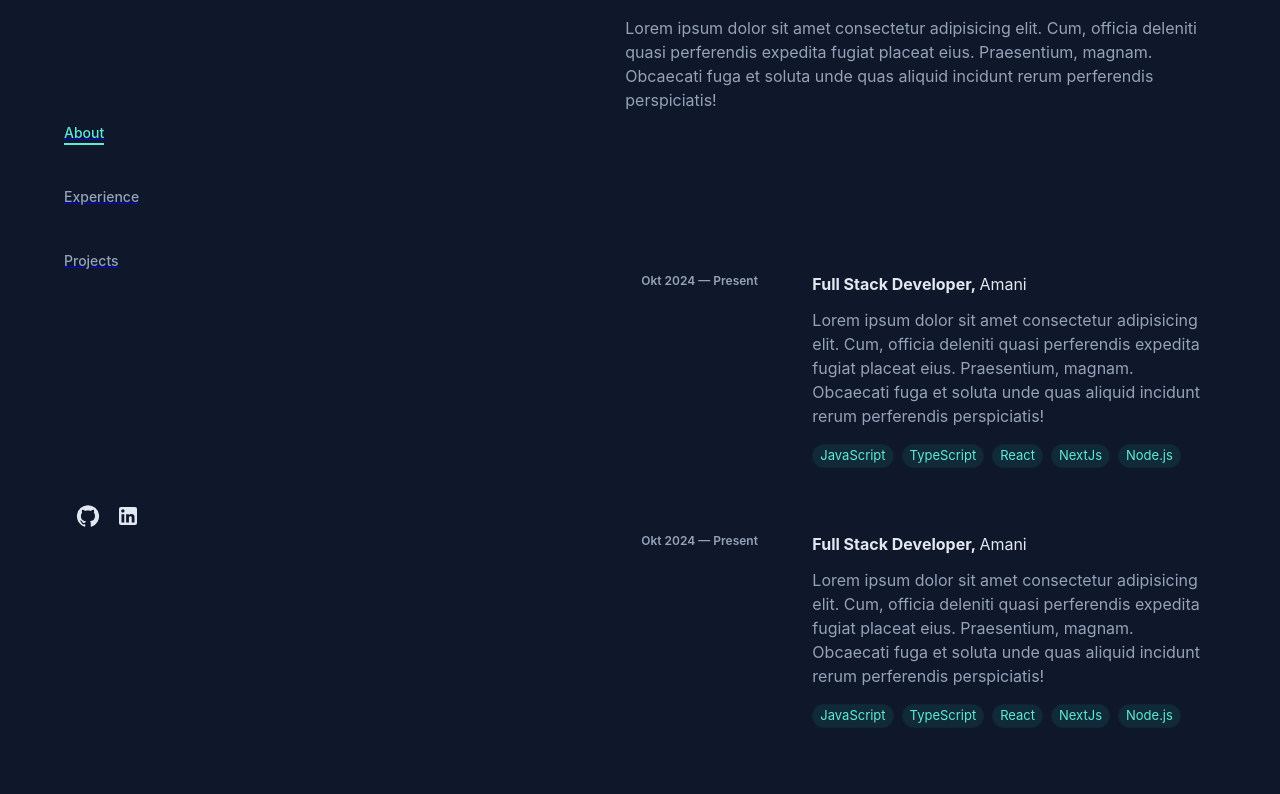
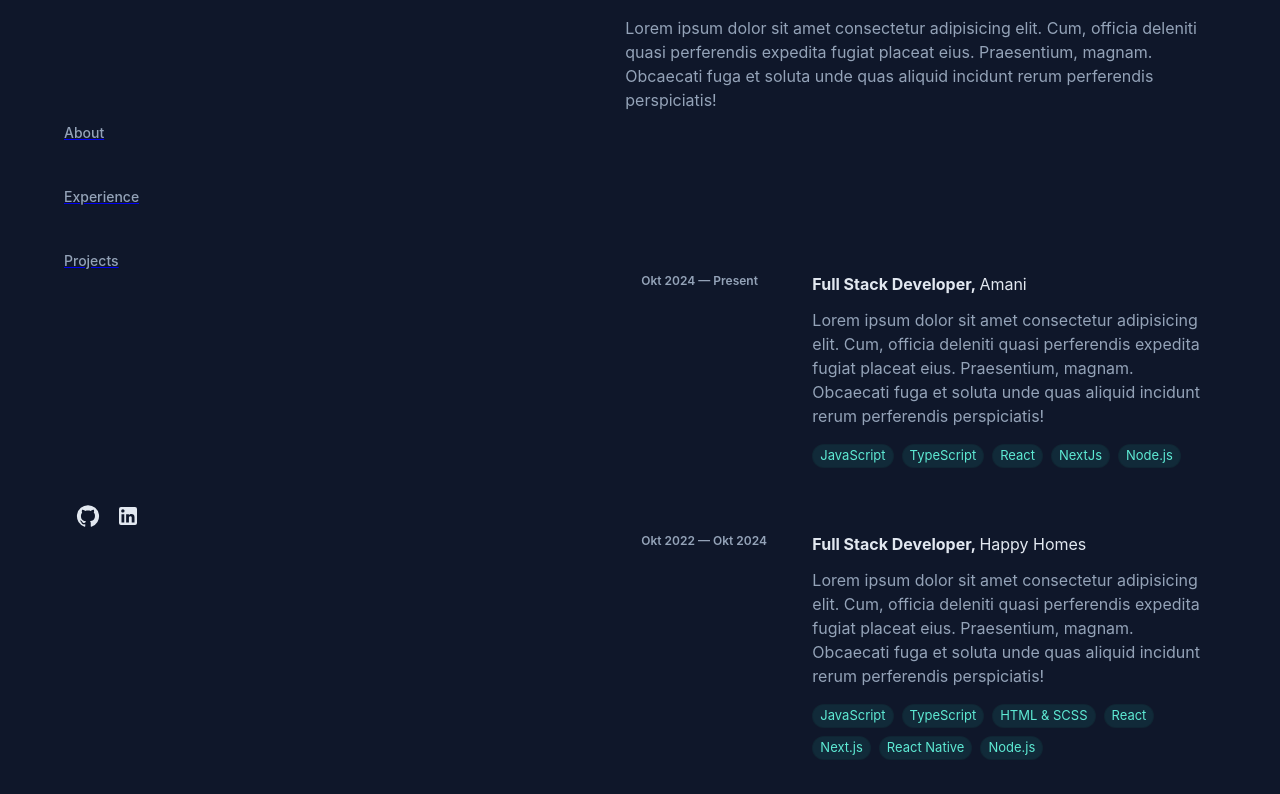
Before and after one commit to SyahidbinFadlyl/e-portofolio, a Next.js app: page / in a window 1280 px wide. Shown: the part 320-1114 px from the top of the page. Built offline with nearby package versions, Linux system fonts and the light colour scheme.

Commit message:
Update Navbar styles and experience list in static data

```diff
--- a/src/components/Header/Navbar.tsx
+++ b/src/components/Header/Navbar.tsx
@@ -18,6 +18,7 @@ export default function Navbar() {
 
     sections.forEach((section) => {
       const el = document.getElementById(section.id);
+      console.log(el, "el");
       if (!el) return;
 
       const observer = new IntersectionObserver(
@@ -26,10 +27,9 @@ export default function Navbar() {
             setActive(section.id);
           }
         },
-        { rootMargin: "-50% 0px -50% 0px", threshold: 0 }
+        { rootMargin: "-10% 0px -10% 0px", threshold: 0 }
       );
       console.log(observer, "observer");
-      console.log(el, "el");
       observer.observe(el);
       observers.push(observer);
     });
@@ -47,7 +47,7 @@ export default function Navbar() {
         top: { xs: 0, lg: 0 },
         left: 0,
         zIndex: 50,
-        display: "flex",
+        display: { xs: "none", sm: "flex", lg: "flex" },
         flexDirection: { xs: "row", lg: "column" },
         justifyContent: { xs: "center", lg: "flex-start" },
         alignItems: { xs: "center", lg: "flex-start" },
@@ -67,7 +67,7 @@ export default function Navbar() {
               position: "relative",
               fontSize: 14,
               fontWeight: 500,
-              color: active === s.id ? "rgb(94 234 212)" : "text.secondary",
+              color: "text.secondary",
               cursor: "pointer",
               transition: "color 0.3s ease",
               "&::after": {
@@ -75,7 +75,7 @@ export default function Navbar() {
                 position: "absolute",
                 bottom: -4,
                 left: 0,
-                width: active === s.id ? "100%" : 0,
+                // width: active === s.id ? "100%" : 0,
                 height: "2px",
                 bgcolor: "rgb(94 234 212)",
                 transition: "width 0.3s ease",
--- a/src/static/experience.ts
+++ b/src/static/experience.ts
@@ -1,36 +1,6 @@
 import { Experience } from "@/components/ExperienceCard"
 
 const list_experience: Experience[] = [
-    {
-        year: "Okt 2024 — Present",
-        title: "Full Stack Developer",
-        company: "Amani",
-        description: `Lorem ipsum dolor sit amet consectetur adipisicing elit. Cum, officia
-        deleniti quasi perferendis expedita fugiat placeat eius. Praesentium,
-        magnam. Obcaecati fuga et soluta unde quas aliquid incidunt rerum
-        perferendis perspiciatis!`,
-        skills: ["JavaScript", "TypeScript", "React", "NextJs", "Node.js"],
-    },
-    {
-        year: "Okt 2024 — Present",
-        title: "Full Stack Developer",
-        company: "Amani",
-        description: `Lorem ipsum dolor sit amet consectetur adipisicing elit. Cum, officia
-        deleniti quasi perferendis expedita fugiat placeat eius. Praesentium,
-        magnam. Obcaecati fuga et soluta unde quas aliquid incidunt rerum
-        perferendis perspiciatis!`,
-        skills: ["JavaScript", "TypeScript", "React", "NextJs", "Node.js"],
-    },
-    {
-        year: "Okt 2024 — Present",
-        title: "Full Stack Developer",
-        company: "Amani",
-        description: `Lorem ipsum dolor sit amet consectetur adipisicing elit. Cum, officia
-        deleniti quasi perferendis expedita fugiat placeat eius. Praesentium,
-        magnam. Obcaecati fuga et soluta unde quas aliquid incidunt rerum
-        perferendis perspiciatis!`,
-        skills: ["JavaScript", "TypeScript", "React", "NextJs", "Node.js"],
-    },
     {
         year: "Okt 2024 — Present",
         title: "Full Stack Developer",
```
